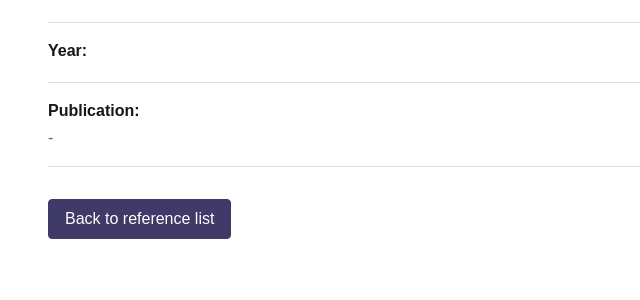
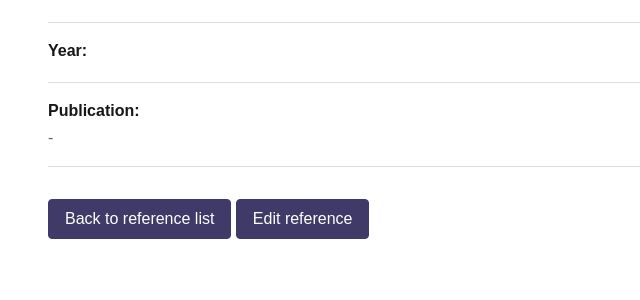
Before and after one commit to BoddyGus/Ohjelmistotuotanto2026, a Flask app: template src/templates/reference_details.html in a window 1280 px wide. Shown: the part 340-640 px from the top of the page, without its empty margins (0-640 px from the left). Run offline with Flask 3, Linux system fonts and the light colour scheme; the template is opened without the code that fills it, so the values that code supplies are empty.

Commit message:
Add functionality to edit an existing reference

```diff
--- a/src/app.py
+++ b/src/app.py
@@ -1,7 +1,12 @@
 from flask import render_template, jsonify, request, flash, redirect, url_for
 from sqlalchemy.exc import IntegrityError
 from db_helper import reset_db
-from repositories.reference_repository import get_references, add_reference, get_reference
+from repositories.reference_repository import (
+    get_references,
+    add_reference,
+    get_reference,
+    update_reference,
+)
 from reference_validation import (
     ReferenceValidationError,
     is_duplicate_citation_key,
@@ -20,18 +25,18 @@ def index():
 @app.route("/new_reference", methods=["GET", "POST"])
 def new_reference():
     if request.method == "GET":
-        return render_template("add_reference.html", form_data={})
+        return render_template("add_reference.html", form_data={}, editing=False)
 
     form_data = request.form
     try:
         reference_data = validate_reference(form_data)
     except ReferenceValidationError as error:
         flash(str(error))
-        return render_template("add_reference.html", form_data=form_data), 400
+        return render_template("add_reference.html", form_data=form_data, editing=False), 400
 
     if get_reference_type(reference_data["reference_type"]) is None:
         flash("Unsupported reference type. Choose book, article, or inproceedings.")
-        return render_template("add_reference.html", form_data=form_data), 400
+        return render_template("add_reference.html", form_data=form_data, editing=False), 400
 
     try:
         add_reference(**reference_data)
@@ -44,7 +49,7 @@ def new_reference():
                 "Could not add reference because one or more values are invalid. "
                 "Check the citation key and reference details."
             )
-        return render_template("add_reference.html", form_data=form_data), 400
+        return render_template("add_reference.html", form_data=form_data, editing=False), 400
     flash("Reference added successfully.", "success")
     return redirect(url_for("index"))
 
@@ -57,6 +62,71 @@ def reference_details(reference_id):
 
     return render_template("reference_details.html", reference=reference)
 
+
+@app.route("/references/<int:reference_id>/edit", methods=["GET", "POST"])
+def edit_reference(reference_id):
+    reference = get_reference(reference_id)
+    if reference is None:
+        return render_template("reference_not_found.html"), 404
+
+    if request.method == "GET":
+        form_data = {
+            "citation_key": reference.citation_key,
+            "type": reference.type,
+            "author": reference.author,
+            "title": reference.title,
+            "year": reference.year,
+            "publication": reference.publication or "",
+        }
+        return render_template(
+            "add_reference.html",
+            form_data=form_data,
+            editing=True,
+            reference_id=reference_id,
+        )
+
+    form_data = request.form
+    try:
+        reference_data = validate_reference(form_data)
+    except ReferenceValidationError as error:
+        flash(str(error))
+        return render_template(
+            "add_reference.html",
+            form_data=form_data,
+            editing=True,
+            reference_id=reference_id,
+        ), 400
+
+    if get_reference_type(reference_data["reference_type"]) is None:
+        flash("Unsupported reference type. Choose book, article, or inproceedings.")
+        return render_template(
+            "add_reference.html",
+            form_data=form_data,
+            editing=True,
+            reference_id=reference_id,
+        ), 400
+
+    try:
+        update_reference(reference_id, **reference_data)
+    except IntegrityError as error:
+        db.session.rollback()
+        if is_duplicate_citation_key(error):
+            flash("The citation key is already in use.")
+        else:
+            flash(
+                "Could not update reference because one or more values are invalid. "
+                "Check the citation key and reference details."
+            )
+        return render_template(
+            "add_reference.html",
+            form_data=form_data,
+            editing=True,
+            reference_id=reference_id,
+        ), 400
+
+    flash("Reference updated successfully.", "success")
+    return redirect(url_for("reference_details", reference_id=reference_id))
+
 if test_env:
     @app.route("/reset_db")
     def reset_database():
--- a/src/templates/reference_details.html
+++ b/src/templates/reference_details.html
@@ -4,6 +4,14 @@
 
 {% block body %}
 <h1>Reference details</h1>
+
+{% with messages = get_flashed_messages(with_categories=true) %}
+  {% if messages %}
+    {% for category, message in messages %}
+      <div class="flash-{{ category }}" role="alert">{{ message }}</div>
+    {% endfor %}
+  {% endif %}
+{% endwith %}
 
 <dl class="reference-details">
   <dt>Citation key:</dt>
@@ -26,4 +34,5 @@
 </dl>
 
 <a class="button-link" href="/">Back to reference list</a>
+<a class="button-link" href="{{ url_for('edit_reference', reference_id=reference.id) }}">Edit reference</a>
 {% endblock %}
```
Also changed, not shown: src/repositories/reference_repository.py (+27 -0 lines), src/templates/add_reference.html (+11 -5 lines), src/tests/reference_edit_test.py (added, +71 -0 lines), src/tests/reference_repository_test.py (+29 -1 lines), 1 other file.
